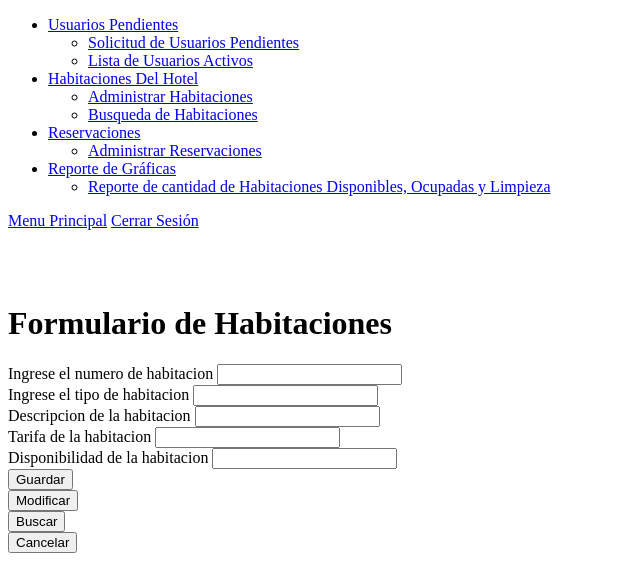
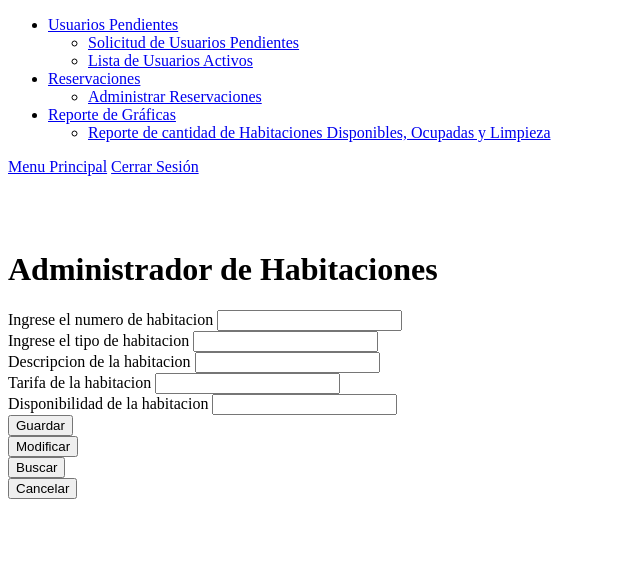
Before and after one commit to desarrolloalumnos/examenfinalMRRF, a PHP site: template views/habitacionesadmin/index.php in a window 1280 px wide. Shown: the part 42-624 px from the top of the page, without its empty margins (0-640 px from the left). Run offline with PHP 8.4, Linux system fonts and the light colour scheme; the template is opened without the code that fills it, so the values that code supplies are empty.

Commit message:
Se configuro el menu de opciones, las rutas, dependiendo los roles

```diff
--- a/views/habitacionesadmin/index.php
+++ b/views/habitacionesadmin/index.php
@@ -20,16 +20,6 @@
             <ul class="dropdown-menu" aria-labelledby="usuariosDropdown">
               <li><a class="dropdown-item" href="/examenfinalMRRF/activacion">Solicitud de Usuarios Pendientes</a></li>
               <li><a class="dropdown-item" href="/examenfinalMRRF/lista">Lista de Usuarios Activos</a></li>
-            </ul>
-          </li>
-
-          <li class="nav-item dropdown">
-            <a class="nav-link dropdown-toggle" href="#" id="reportesDropdown" role="button" data-bs-toggle="dropdown" aria-expanded="false">
-              Habitaciones Del Hotel
-            </a>
-            <ul class="dropdown-menu" aria-labelledby="reportesDropdown">
-            <li><a class="dropdown-item" href="/examenfinalMRRF/habitacionesadmin">Administrar Habitaciones</a></li>
-            <li><a class="dropdown-item" href="/examenfinalMRRF/habitacionesclientes">Busqueda de Habitaciones</a></li>
             </ul>
           </li>
 
@@ -60,7 +50,7 @@
   </div>
 </nav>
 <br><br><br>
-<h1 class="text-center">Formulario de Habitaciones</h1>
+<h1 class="text-center">Administrador de Habitaciones</h1>
 <div class="row justify-content-center mb-5">
     <form class="col-lg-8 border bg-light p-3" id="formularioHabitaciones">
         <input type="hidden" name="habitacion_id" id="habitacion_id">
--- a/views/habitacionesclientes/index.php
+++ b/views/habitacionesclientes/index.php
@@ -54,7 +54,7 @@
         </ul>
         </div>
     <div class="d-flex">
-      <a href="/examenfinalMRRF/menuAdministrador" class="btn btn-info me-2">Menu Principal</a>
+      <a href="/examenfinalMRRF/menuCliente" class="btn btn-info me-2">Menu Principal</a>
       <a href="/examenfinalMRRF/logout" class="btn btn-danger">Cerrar Sesión</a>
     </div>
   </div>
--- a/views/menus/menuAdministrador/index.php
+++ b/views/menus/menuAdministrador/index.php
@@ -53,7 +53,6 @@
             </a>
             <ul class="dropdown-menu" aria-labelledby="reportesDropdown">
             <li><a class="dropdown-item" href="/examenfinalMRRF/habitacionesadmin">Administrar Habitaciones</a></li>
-            <li><a class="dropdown-item" href="/examenfinalMRRF/habitacionesclientes">Busqueda de Habitaciones</a></li>
             </ul>
           </li>
 
```
Also changed, not shown: views/reservaciones/index.php (+0 -9 lines).
